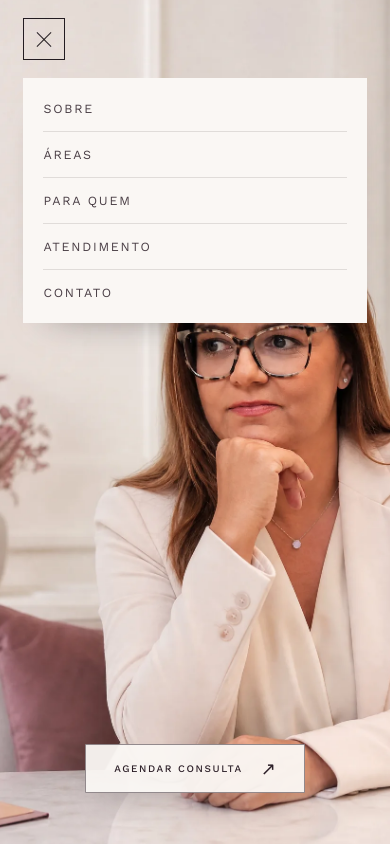
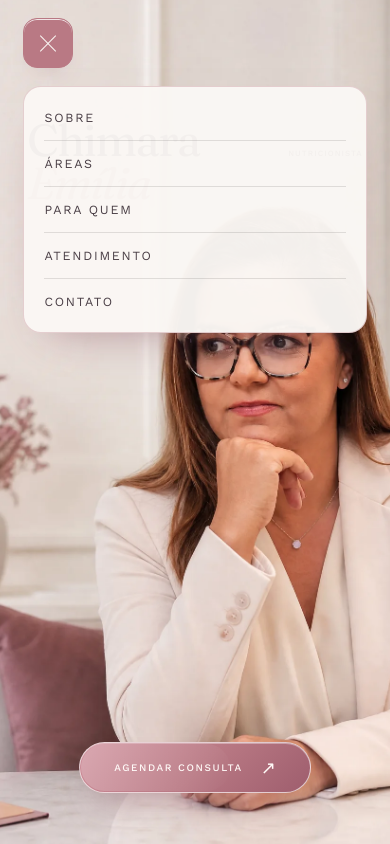
Before and after one commit to Juliaassis238/chimara-emilia, a plain HTML site: page index.html in a window 390 px wide. Both pictures are taken after a click on the button "Abrir menu". Shown: the top 844 px of the page. Drawn offline with nearby package versions, Linux system fonts and the light colour scheme.

Commit message:
Refina menu e agendamento em rosa

```diff
--- a/index.html
+++ b/index.html
@@ -491,6 +491,22 @@
     .hero-details-action{align-items:flex-start; margin-top:28px; text-align:left;}
     .hero-details .cta-button{padding:17px 24px;}
   }
+  /* ---------- menu e CTA em rosa premium ---------- */
+  .nav-toggle{width:52px; height:52px; padding:0 13px; border:1px solid rgba(185,121,132,.72); border-radius:15px; background:rgba(250,247,244,.88); color:var(--accent); box-shadow:0 12px 26px -18px rgba(132,70,86,.7), inset 0 1px rgba(255,255,255,.8); backdrop-filter:blur(8px); transition:transform .22s ease, background .22s ease, border-color .22s ease, box-shadow .22s ease;}
+  .nav-toggle span{height:1px; width:100%; background:currentColor;}
+  .nav-toggle span:nth-child(2){width:72%; align-self:flex-end;}
+  .nav-toggle:hover{transform:translateY(-2px); border-color:var(--accent); background:rgba(227,188,192,.92); box-shadow:0 16px 30px -18px rgba(132,70,86,.78);}
+  .nav-toggle:active{transform:scale(.95);}
+  header.nav-open .nav-toggle{background:var(--accent); border-color:var(--accent); color:var(--ivory);}
+  header.nav-open nav{border:1px solid rgba(185,121,132,.32); border-radius:18px; background:rgba(250,247,244,.97); box-shadow:0 22px 44px -26px rgba(132,70,86,.55);}
+  .hero-cta{position:relative; overflow:hidden; min-width:248px; padding:20px 30px; border:1px solid rgba(255,255,255,.65); border-radius:999px; background:linear-gradient(135deg,#CE8C98 0%,#B97984 52%,#9E5D6D 100%); color:#FFF9F7; box-shadow:0 18px 34px -18px rgba(132,70,86,.78), inset 0 1px rgba(255,255,255,.34);}
+  .hero-cta::before{content:''; position:absolute; inset:1px 35% 1px 1px; border-radius:999px; background:linear-gradient(110deg,rgba(255,255,255,.24),transparent); pointer-events:none;}
+  .hero-cta span{position:relative; z-index:1; color:inherit;}
+  .hero-cta:hover{transform:translateY(-3px); background:linear-gradient(135deg,#D79CA6 0%,#B97984 55%,#935468 100%); color:#FFF9F7; box-shadow:0 23px 40px -18px rgba(132,70,86,.88), inset 0 1px rgba(255,255,255,.4);}
+  @media (max-width: 860px){
+    .nav-toggle{width:50px; height:50px; border-radius:14px;}
+    .hero-cta{min-width:232px; padding:19px 27px;}
+  }
 </style>
 </head>
 <body>
```
